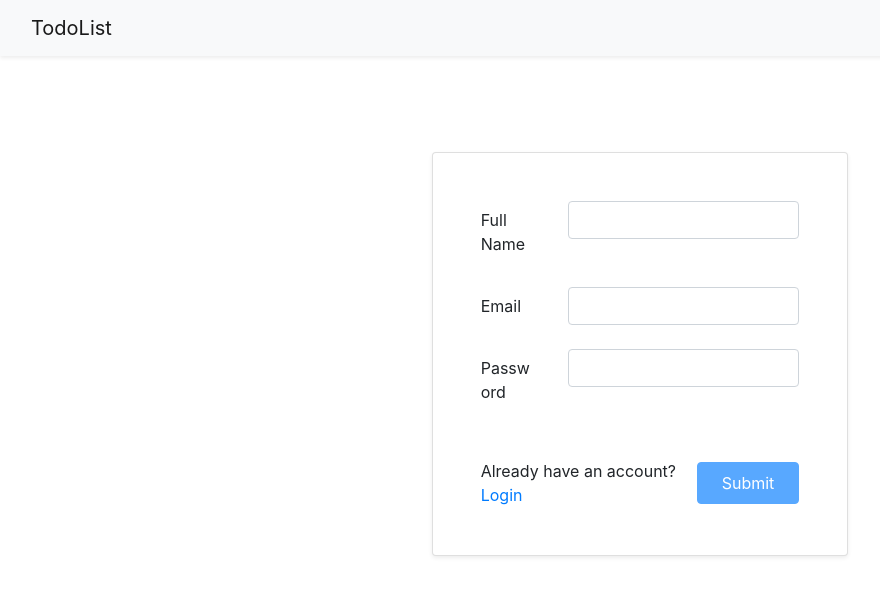
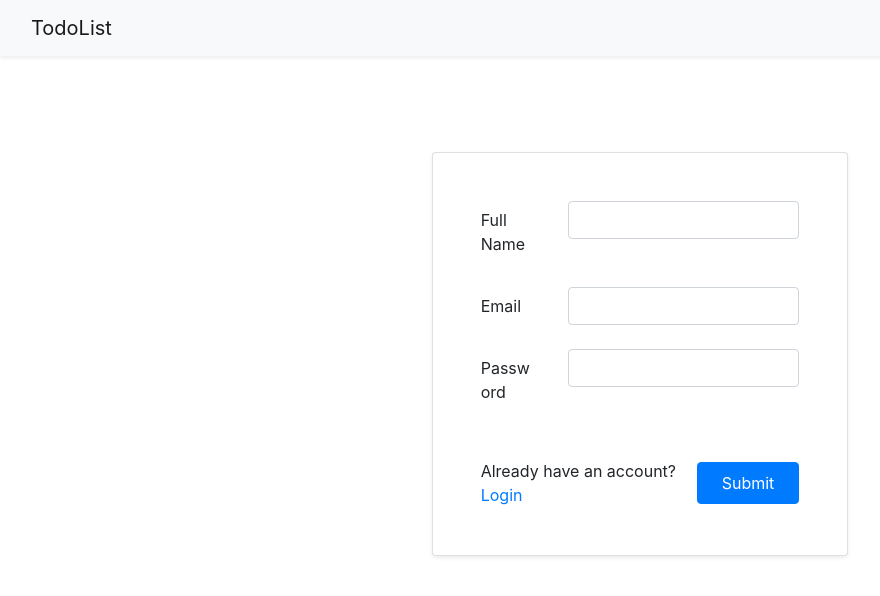
Before and after one commit to OmarBaltaji/TodoList-MERN, a React (Create React App) app: page /register in a window 1280 px wide. Shown: the top 596 px of the page, without its empty margins (0-880 px from the left). Built offline with nearby package versions, Linux system fonts and the light colour scheme.

Commit message:
Removed disable button, instead checking if one of the fields contain an error, in which case no api call is made.

```diff
--- a/src/components/auth/Form.tsx
+++ b/src/components/auth/Form.tsx
@@ -16,31 +16,24 @@ interface Props {
 }
 
 const Form: React.FC<Props> = ({ page, authData, setAuthData, formErrors, setFormErrors, authMutation }) => {
-  const [disableSubmit, setDisableSubmit] = useState<boolean>(true);
   const history = useHistory();
 
   useEffect(() => {
-    // If all inputs are filled, check if one of the inputs contain an error. In case yes, then disable submit button
-    if (Object.values(authData).every(input => input))
-      setDisableSubmit(() => Object.values(formErrors).some(error => error !== ''));
-
     const isLoggedIn: string = localStorage.getItem('isLoggedIn') ?? '0';
     if (parseInt(isLoggedIn))
       history.push('/home');
-  }, [formErrors]);
+  }, []);
 
   const submitForm = async (e: React.FormEvent<EventTarget>) => {
     e.preventDefault();
 
-    const areAllFilled: boolean = Object.values(authData).every(data => data !== '');
-
-    if(areAllFilled) {
+    const doErrorsExist = Object.values(formErrors).some(error => error !== '');
+    if(!doErrorsExist) {
       try {
         const { data } = await authMutation({ variables: { dto: authData } });
         const result: boolean = page === 'login' ? data.login.result : data.register.result;
 
         if(result) {
-          setDisableSubmit(true);
           if (page === 'login') {
             localStorage.setItem('isLoggedIn', '1');
             setAuthData(() => ({ email: '', password: '' }));
@@ -60,7 +53,7 @@ const Form: React.FC<Props> = ({ page, authData, setAuthData, formErrors, setFor
         toast.error(error.graphQLErrors[0].message);
       }
     } else {
-      toast.error('All fields must be filled');
+      toast.error("Please provide valid credentials");
     }
   }
 
@@ -111,7 +104,7 @@ const Form: React.FC<Props> = ({ page, authData, setAuthData, formErrors, setFor
                       :
                       <div>Already have an account? <Link to='/'>Login</Link></div>
                     }
-                    <button className="btn btn-primary btn py-2 px-4" onClick={submitForm} disabled={disableSubmit}>Submit</button>
+                    <button className="btn btn-primary btn py-2 px-4" onClick={submitForm}>Submit</button>
                 </div>
               </form>
             </div>
```
